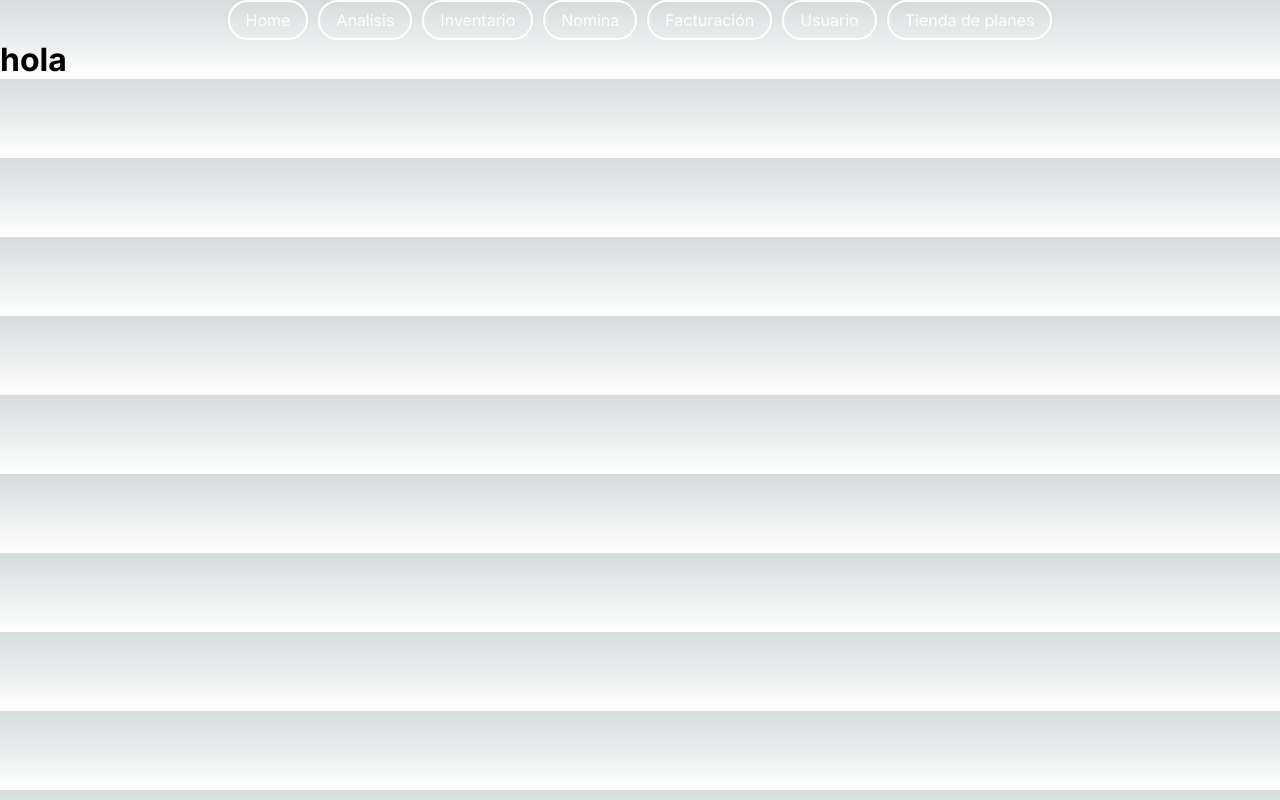
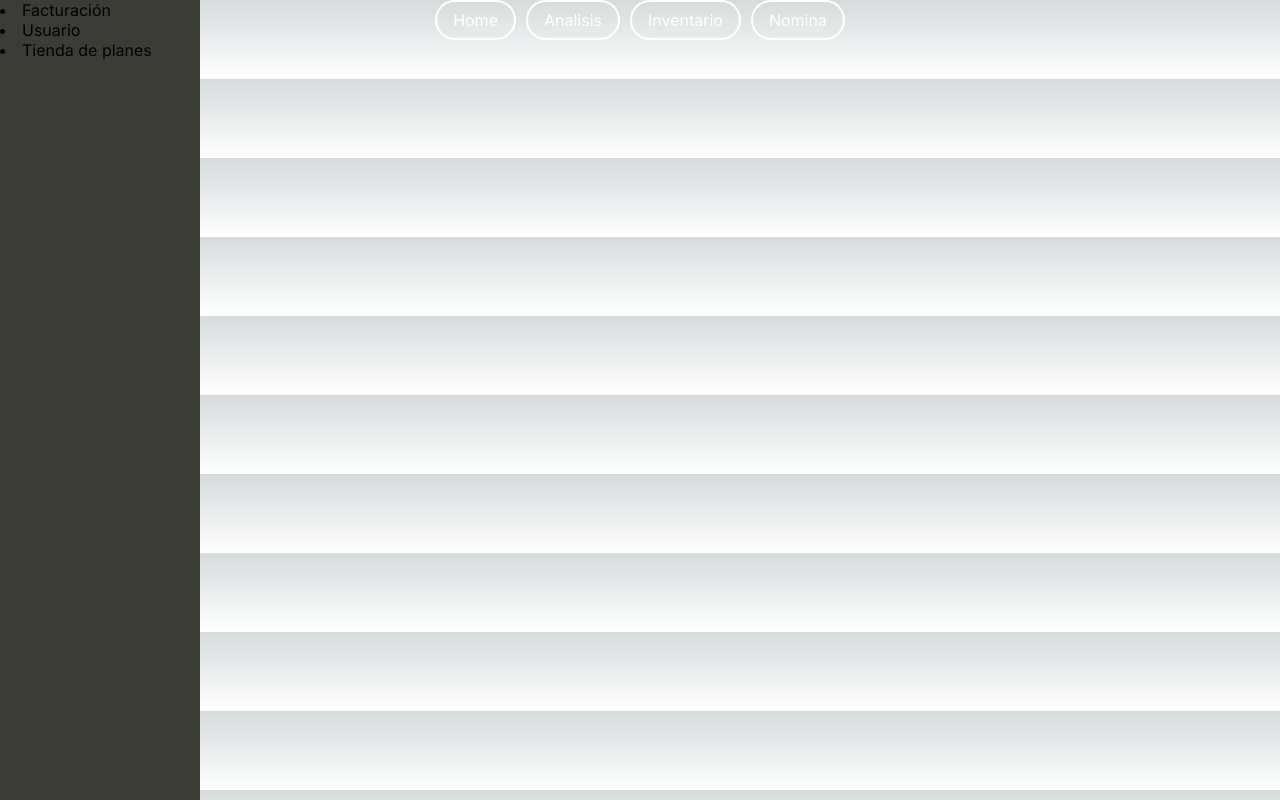
Before and after one commit to gabadabaduu/FrontEndProyectoArqui, a Next.js app in the folder arquitienda/: page / in a window 1280 px wide. Built offline with nearby package versions, Linux system fonts and the light colour scheme.

Commit message:
more styling

```diff
--- a/arquitienda/src/app/globals.css
+++ b/arquitienda/src/app/globals.css
@@ -106,6 +106,20 @@ a {
   }
 }
 
+.vertical-bar {
+  box-sizing: border-box;
+  width: 200px; /* Width of the vertical bar */
+  height: 100vh; /* Full height of the viewport */
+  background-color: #3b3c36; /* Background color of the bar */
+  position: fixed; /* Fixed position */
+  top: 0; /* Align to the top of the viewport */
+  left: 0; /* Align to the left of the viewport */
+}
+
+
+
+
+
 .link-container {
   list-style-type: none;
   padding: 0;
--- a/arquitienda/src/app/layout.tsx
+++ b/arquitienda/src/app/layout.tsx
@@ -18,6 +18,23 @@ export default function RootLayout({
   return (
     <html lang="en">
       <body className={inter.className}>
+      <div className="vertical-bar">
+      <li>
+                <Link href="paypal">
+                  Facturación
+                </Link>
+              </li>
+              <li>
+                <Link href="user">
+                  Usuario
+                </Link>
+              </li>
+              <li>
+                <Link href="plans">
+                  Tienda de planes
+                </Link>
+              </li>
+      </div>
         <header>
           <nav>
             <ul className="link-container">
@@ -41,21 +58,6 @@ export default function RootLayout({
                   Nomina
                 </Link>
               </li>
-              <li>
-                <Link href="paypal">
-                  Facturación
-                </Link>
-              </li>
-              <li>
-                <Link href="user">
-                  Usuario
-                </Link>
-              </li>
-              <li>
-                <Link href="plans">
-                  Tienda de planes
-                </Link>
-              </li>
             </ul>
           </nav>
         </header>
```
